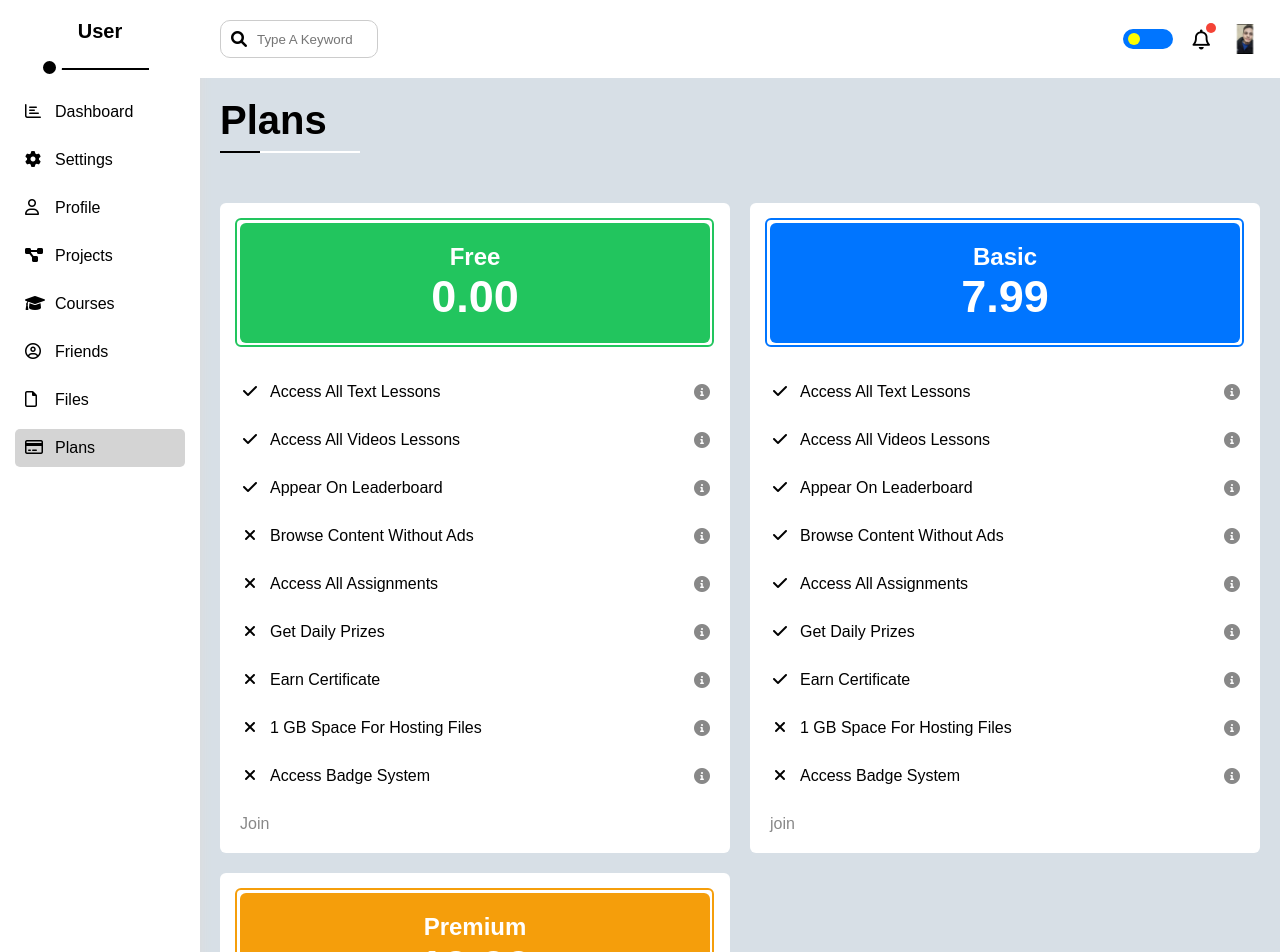
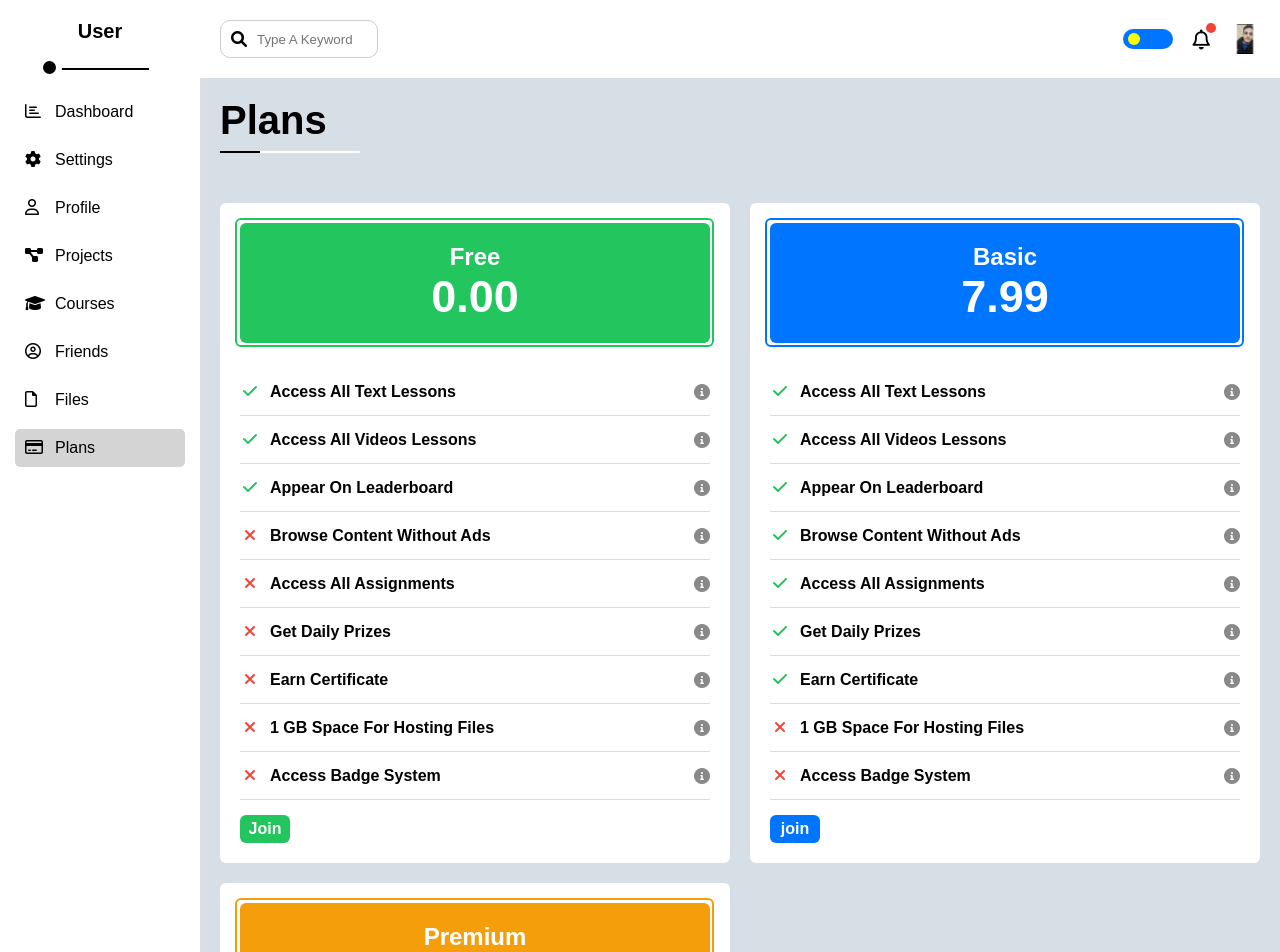
Before and after one commit to mahmoudaboalwafa1/Dashboard_template_four, a React (Vite) app: page /plans in a window 1280 px wide. Shown: the top 952 px of the page. Built offline with nearby package versions, Linux system fonts and the light colour scheme.

Commit message:
UPD plan.css Styling btn join & icons

```diff
--- a/src/css/pages/plans.module.css
+++ b/src/css/pages/plans.module.css
@@ -63,11 +63,11 @@ div.plen h2 {
   font-size: 45px;
 }
 
-i.yes {
+.yes {
   color: #22c55e;
 }
 
-i.no {
+.no {
   color: #f44336;
 }
 
@@ -75,12 +75,12 @@ i.help {
   color: #888;
 }
 
-div.detail-plan {
+div.detail_plan {
   font-weight: 600;
   position: relative;
 }
 
-div.detail-plan::before {
+div.detail_plan::before {
   content: "";
   position: absolute;
   bottom: -5px;
@@ -94,7 +94,7 @@ p.current {
   font-weight: 600;
 }
 
-div.plan a:last-of-type {
+div.plan p.join:not(.current) {
   display: block;
   width: 50px;
   text-align: center;
@@ -102,10 +102,15 @@ div.plan a:last-of-type {
   margin-top: 20px;
   padding: 5px;
   border-radius: 6px;
+  color: white;
 }
 
-div.plan a.joing {
+div.plan p.joing {
   background-color: #22c55e;
 }
 
+div.plan p.joino {
+  background-color: #0075ff;
+}
+
 /* end Plans */ /*# sourceMappingURL=plans.module.css.map */
--- a/src/pages/plans/Plans.jsx
+++ b/src/pages/plans/Plans.jsx
@@ -6,8 +6,9 @@ import { useSelector } from "react-redux";
 import PlansClasses from "./classNames/plansClasses";
 
 const Plans = () => {
-  const { classOne, classTwo, classThree, classFour } = PlansClasses;
-  const { classFive, classSix, classSeven } = PlansClasses;
+  const { PlansContainer, classPremissions, classHelp, textGray } =
+    PlansClasses;
+  const { bgPlan, btnBg, planDarkMode } = PlansClasses;
   const bodyMode = useSelector((state) => state.modeNow);
   return (
     <Collection MainTitle="Plans">
@@ -15,27 +16,24 @@ const Plans = () => {
         {PlansData.map((plan, index) => {
           const { name, price, access, join, current, color, btnColor } = plan;
           return (
-            <div key={index} className={classSeven(bodyMode)}>
-              <div className={classFive(color)}>
+            <div key={index} className={planDarkMode(bodyMode)}>
+              <div className={bgPlan(color)}>
                 <h1 className="pt-20">{name}</h1>
                 <h2 className="pb-20">{price}</h2>
               </div>
               {access.map((li, index) => {
                 const { text, premission } = li;
                 return (
-                  <div
-                    key={index}
-                    className={`${style.detail_plan} ${classOne}`}
-                  >
+                  <div key={index} className={PlansContainer}>
                     <span className="d-flex">
-                      <i className={`${premission}${classTwo}`}></i>
+                      <i className={classPremissions(premission)}></i>
                       <p className="ps-10">{text}</p>
                     </span>
-                    <i className={`${style.help} ${classThree}`}></i>
+                    <i className={classHelp}></i>
                   </div>
                 );
               })}
-              <p className={classSix(btnColor, current, classFour)}>{join}</p>
+              <p className={btnBg(btnColor, current, textGray)}>{join}</p>
             </div>
           );
         })}
--- a/src/pages/plans/classNames/plansClasses.js
+++ b/src/pages/plans/classNames/plansClasses.js
@@ -1,11 +1,11 @@
 import style from "../../../css/pages/plans.module.css";
 
 const PlansClasses = {
-  classOne: "d-flex space-between pb-10 pt-20",
-  classTwo: " fa-solid  fa-fw",
-  classThree: "fa-solid fa-circle-info",
-  classFour: " text-gray pt-20",
-  classFive: (color) => {
+  PlansContainer: `${style.detail_plan} d-flex space-between pb-10 pt-20`,
+  classPremissions: (premission) => `${premission} fa-solid fa-fw`,
+  classHelp: `${style.help} fa-solid fa-circle-info`,
+  textGray: " text-gray pt-20",
+  bgPlan: (color) => {
     return `${style.plen} ${
       color == "orange"
         ? style.orange
@@ -14,12 +14,12 @@ const PlansClasses = {
         : style.green
     } mb-20`;
   },
-  classSix: (btnColor, current, classFour) => {
-    return `${style.join}${classFour} ${current && style.current} ${
+  btnBg: (btnColor, current, textGray) => {
+    return `${style.join}${textGray} ${current && style.current} ${
       btnColor == "joino" ? style.joino : btnColor == "joing" ? style.joing : ""
     }`;
   },
-  classSeven: (bodyMode) => {
+  planDarkMode: (bodyMode) => {
     return bodyMode.includes("DarkMode") ? style.plan_dark : style.plan;
   },
 };
--- a/src/pages/plans/data/PlansData.js
+++ b/src/pages/plans/data/PlansData.js
@@ -1,18 +1,29 @@
+import style from "../../../css/pages/plans.module.css";
+
 const PlansData = [
   {
     color: "green",
     name: "Free",
     price: "0.00",
     access: [
-      { premission: "fa-check yes", text: "Access All Text Lessons" },
-      { premission: "fa-check yes", text: "Access All Videos Lessons" },
-      { premission: "fa-check yes", text: "Appear On Leaderboard" },
-      { premission: "fa-xmark no", text: "Browse Content Without Ads" },
-      { premission: "fa-xmark no", text: "Access All Assignments" },
-      { premission: "fa-xmark no", text: "Get Daily Prizes" },
-      { premission: "fa-xmark no", text: "Earn Certificate" },
-      { premission: "fa-xmark no", text: "1 GB Space For Hosting Files" },
-      { premission: "fa-xmark no", text: "Access Badge System" },
+      { premission: `fa-check ${style.yes}`, text: "Access All Text Lessons" },
+      {
+        premission: `fa-check ${style.yes}`,
+        text: "Access All Videos Lessons",
+      },
+      { premission: `fa-check ${style.yes}`, text: "Appear On Leaderboard" },
+      {
+        premission: `fa-xmark ${style.no}`,
+        text: "Browse Content Without Ads",
+      },
+      { premission: `fa-xmark ${style.no}`, text: "Access All Assignments" },
+      { premission: `fa-xmark ${style.no}`, text: "Get Daily Prizes" },
+      { premission: `fa-xmark ${style.no}`, text: "Earn Certificate" },
+      {
+        premission: `fa-xmark ${style.no}`,
+        text: "1 GB Space For Hosting Files",
+      },
+      { premission: `fa-xmark ${style.no}`, text: "Access Badge System" },
     ],
     join: "Join",
     btnColor: "joing",
@@ -23,15 +34,24 @@ const PlansData = [
     name: "Basic",
     price: "7.99",
     access: [
-      { premission: "fa-check yes", text: "Access All Text Lessons" },
-      { premission: "fa-check yes", text: "Access All Videos Lessons" },
-      { premission: "fa-check yes", text: "Appear On Leaderboard" },
-      { premission: "fa-check yes", text: "Browse Content Without Ads" },
-      { premission: "fa-check yes", text: "Access All Assignments" },
-      { premission: "fa-check yes", text: "Get Daily Prizes" },
-      { premission: "fa-check yes", text: "Earn Certificate" },
-      { premission: "fa-xmark no", text: "1 GB Space For Hosting Files" },
-      { premission: "fa-xmark no", text: "Access Badge System" },
+      { premission: `fa-check ${style.yes}`, text: "Access All Text Lessons" },
+      {
+        premission: `fa-check ${style.yes}`,
+        text: "Access All Videos Lessons",
+      },
+      { premission: `fa-check ${style.yes}`, text: "Appear On Leaderboard" },
+      {
+        premission: `fa-check ${style.yes}`,
+        text: "Browse Content Without Ads",
+      },
+      { premission: `fa-check ${style.yes}`, text: "Access All Assignments" },
+      { premission: `fa-check ${style.yes}`, text: "Get Daily Prizes" },
+      { premission: `fa-check ${style.yes}`, text: "Earn Certificate" },
+      {
+        premission: `fa-xmark ${style.no}`,
+        text: "1 GB Space For Hosting Files",
+      },
+      { premission: `fa-xmark ${style.no}`, text: "Access Badge System" },
     ],
     join: "join",
     btnColor: "joino",
@@ -42,15 +62,24 @@ const PlansData = [
     name: "Premium",
     price: "19.99",
     access: [
-      { premission: "fa-check yes", text: "Access All Text Lessons" },
-      { premission: "fa-check yes", text: "Access All Videos Lessons" },
-      { premission: "fa-check yes", text: "Appear On Leaderboard" },
-      { premission: "fa-check yes", text: "Browse Content Without Ads" },
-      { premission: "fa-check yes", text: "Access All Assignments" },
-      { premission: "fa-check yes", text: "Get Daily Prizes" },
-      { premission: "fa-check yes", text: "Earn Certificate" },
-      { premission: "fa-check yes", text: "1 GB Space For Hosting Files" },
-      { premission: "fa-check yes", text: "Access Badge System" },
+      { premission: `fa-check ${style.yes}`, text: "Access All Text Lessons" },
+      {
+        premission: `fa-check ${style.yes}`,
+        text: "Access All Videos Lessons",
+      },
+      { premission: `fa-check ${style.yes}`, text: "Appear On Leaderboard" },
+      {
+        premission: `fa-check ${style.yes}`,
+        text: "Browse Content Without Ads",
+      },
+      { premission: `fa-check ${style.yes}`, text: "Access All Assignments" },
+      { premission: `fa-check ${style.yes}`, text: "Get Daily Prizes" },
+      { premission: `fa-check ${style.yes}`, text: "Earn Certificate" },
+      {
+        premission: `fa-check ${style.yes}`,
+        text: "1 GB Space For Hosting Files",
+      },
+      { premission: `fa-check ${style.yes}`, text: "Access Badge System" },
     ],
     join: "This Is Your Current Plan",
     current: "current",
```
